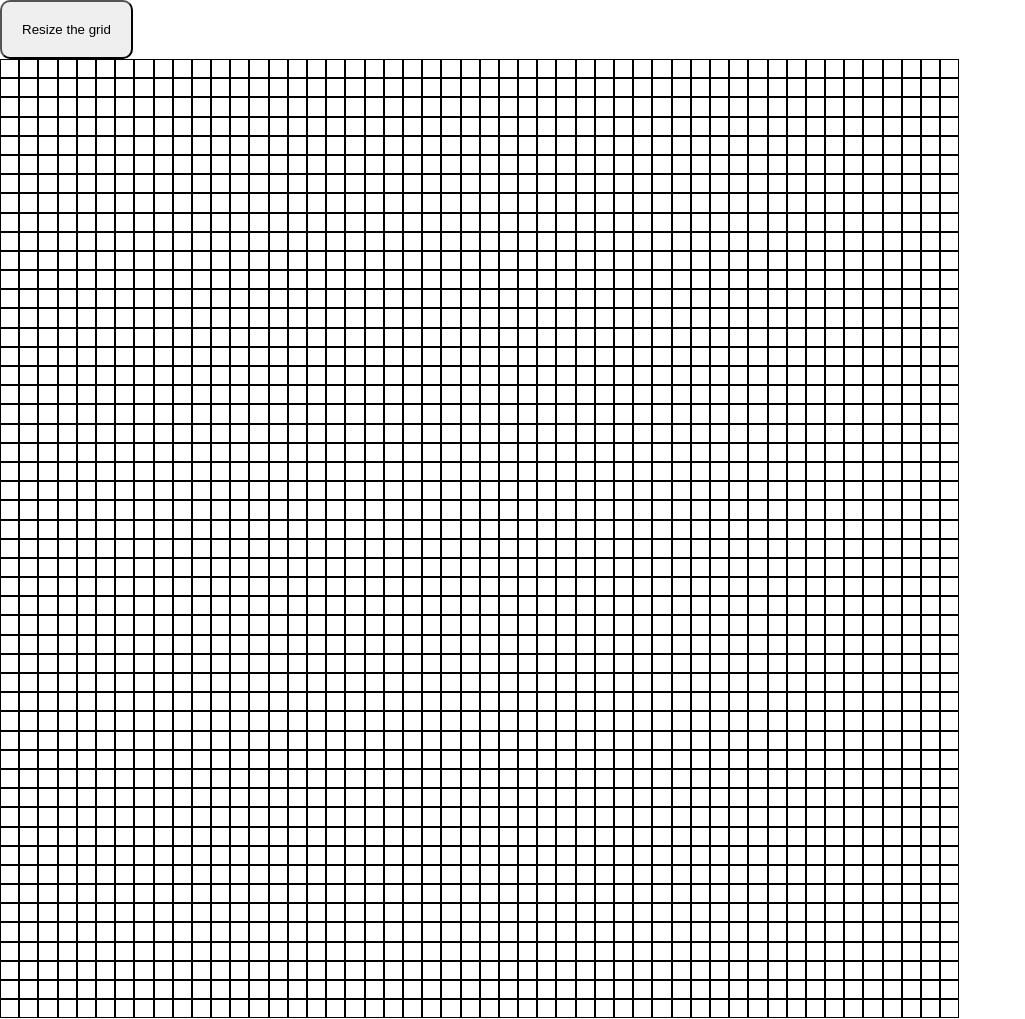
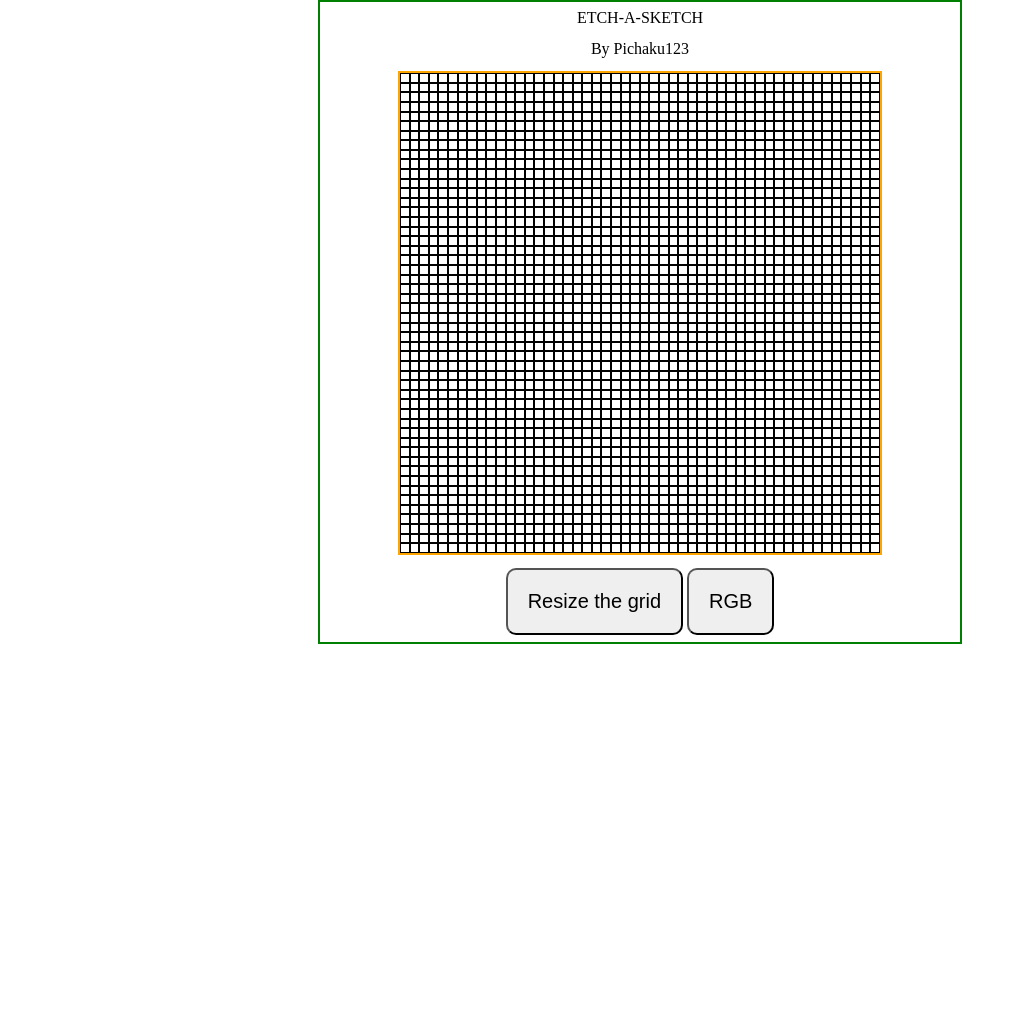
Before and after one commit to Pichaku123/etch-a-sketch, a plain HTML site: page index.html in a window 1280 px wide. Shown: the whole page, without its empty margins (0-1025 px from the left). After the commit the page ends 800 px from the top, so only its background shows below. Drawn offline with Linux system fonts and the light colour scheme.

Commit message:
basic css(align)+rgb button and its js

```diff
--- a/index.html
+++ b/index.html
@@ -7,10 +7,19 @@
     <title>Document</title>
 </head>
 <body>
-    <button id="resize">Resize the grid</button>
-    <div id="container">
 
+    <div class="box">
+        <div class="heading">ETCH-A-SKETCH</div>
+        <div class="intro">By Pichaku123</div>
+
+        <div id="container"></div>
+
+        <div id="buttons">
+            <button id="resize">Resize the grid</button>
+            <button id="rgb">RGB</button>
+        </div>
     </div>
+
 
     <script src="scripts.js"></script>
 </body>
--- a/scripts.js
+++ b/scripts.js
@@ -1,10 +1,11 @@
 let n=50;
-const canvasWidth=960;
-let pixelWidth=960/n;
+const canvasWidth=480;
+let pixelWidth=canvasWidth/n;
+let rgbMode=false;
 
 const resize=document.querySelector("#resize");
 const container=document.querySelector("#container");
-
+const rgb=document.querySelector("#rgb");
 grid(n, pixelWidth);    //just to create a default 50x50 grid
 
 resize.addEventListener("click", () => {
@@ -15,10 +16,14 @@ resize.addEventListener("click", () => {
         alert("Please enter width <99.");
         n=Number(prompt("Add grid size(<99)- "));
     }
-    pixelWidth=960/n;
+    pixelWidth=canvasWidth/n;
     grid(n, pixelWidth);
-})
+});
 
+rgb.addEventListener("click", (e) => {
+    rgbMode=!rgbMode;
+    console.log("rgb mode on");
+});
 
 function grid(n, pixelWidth){
     container.innerHTML="";
@@ -26,11 +31,20 @@ function grid(n, pixelWidth){
         {
             const temp=document.createElement("div");
             temp.classList.add("pixel");
-            temp.style.cssText=`width:${pixelWidth}px; height:${pixelWidth}px; box-sizing: border-box; border:1px solid black;`
+            temp.style.cssText=`width:${pixelWidth}px; height:${pixelWidth}px; box-sizing: border-box; border:thin solid black;`
             //added the eventlistener while creating the divs itself to save us trouble.
             temp.addEventListener("mouseover", (e) => {
                 console.log(`colored ${i}`);
-                temp.style.backgroundColor="lightblue";
+                if(rgbMode){
+                    const r=Math.floor(Math.random()*256);
+                    const g=Math.floor(Math.random()*256);
+                    const b=Math.floor(Math.random()*256);
+                    temp.style.backgroundColor=`rgb(${r}, ${g}, ${b})`;
+                }
+                else{
+                    temp.style.backgroundColor="lightblue";
+                }
+
             });
             container.appendChild(temp);
         }
--- a/styles.css
+++ b/styles.css
@@ -2,14 +2,35 @@
     margin: 0px;
     padding: 0px;
 }
+body{
+    display: flex;
+    justify-content: center;
+    align-items: center;
+}
+.heading{
 
+}
+.intro{
+
+}
+.box{
+    border: 2px solid green;
+    width: 640px;
+    height: 640px;
+    display: flex;
+    flex-direction: column;
+    align-items: center;
+    justify-content: space-around;
+}
 #container{
-    width: 960px;
-    height: 960px;
+    border: 2px solid orange;
+    width: 480px;
+    height: 480px;
     display: flex;
     flex-wrap: wrap;
 }
-#resize{
+button{
     padding: 20px;
     border-radius: 10px;
+    font-size: 20px;
 }
```
